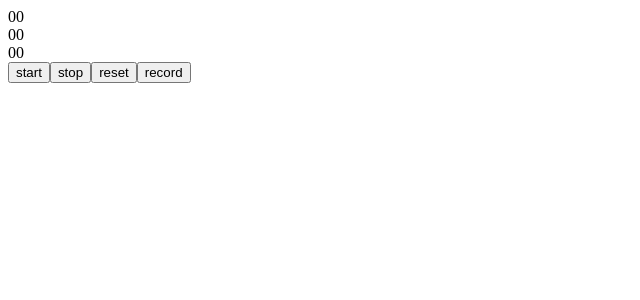
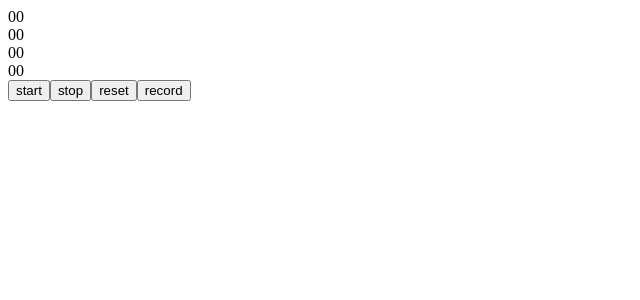
Before and after one commit to lyndonpanton/react-time, a React (Create React App) app: page / in a window 1280 px wide. Shown: the top 300 px of the page, without its empty margins (0-640 px from the left). Built offline with nearby package versions, Linux system fonts and the light colour scheme.

Commit message:
added millisecond elements to component

```diff
--- a/src/Watch.js
+++ b/src/Watch.js
@@ -112,6 +112,10 @@ class Watch extends React.Component {
 						<span className="second">{this.state.secondTen}</span>
 						<span className="second">{this.state.secondOne}</span>
 					</div>
+					<div className="milliseconds">
+						<span className="millisecond">{this.state.millisecondHundred}</span>
+							<span className="millisecond">{this.state.millisecondTen}</span>
+					</div>
 				</div>
 
 				<Button type="start" handleClick={() => this.startDigits()} />
```
